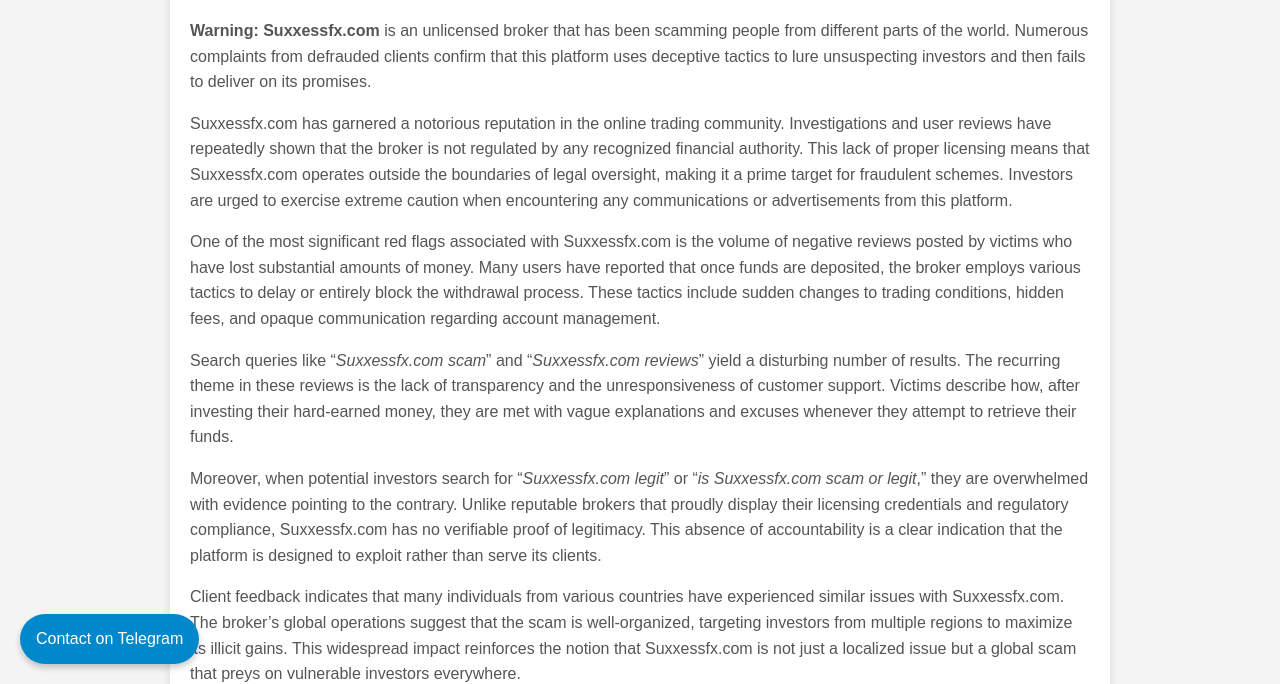
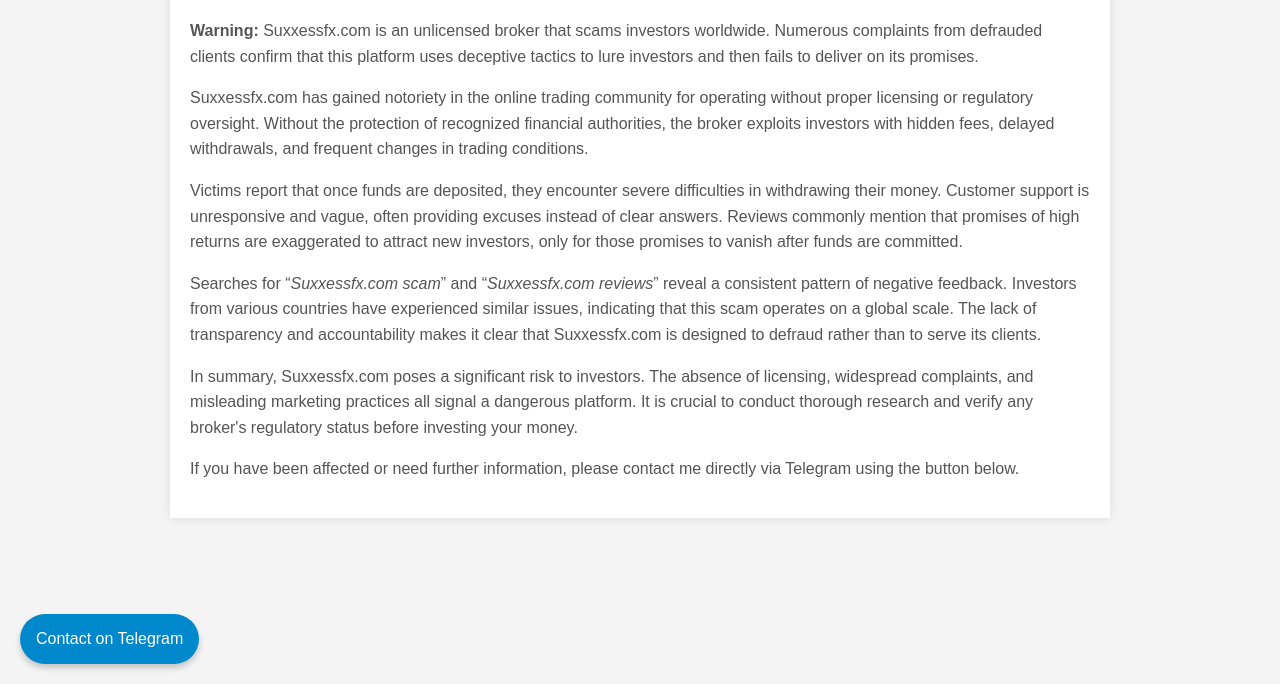
Before and after one commit to scamschecker/Suxxessfx.com-review, a plain HTML site: page index.html in a window 1280 px wide. Shown: the part 116-800 px from the top of the page. Drawn offline with Linux system fonts and the light colour scheme.

Commit message:
Update index.html

```diff
--- a/index.html
+++ b/index.html
@@ -1,7 +1,6 @@
 <!DOCTYPE html>
 <html lang="en">
 <head>
-  <meta name="google-site-verification" content="gwzDwsZ3IRa_qZpk0IKqfARfFAxrY-eMW-5FNmZv8zU" />
   <meta charset="UTF-8">
   <meta name="description" content="Suxxessfx.com scam review. Read why Suxxessfx.com is an unlicensed broker scamming people worldwide.">
   <meta name="keywords" content="Suxxessfx.com scam, Suxxessfx.com legit, Suxxessfx.com reviews, Suxxessfx.com review, is Suxxessfx.com scam or legit, Suxxessfx.com">
@@ -55,53 +54,25 @@
     }
   </style>
 </head>
-  <!-- Floating Telegram Button -->
-<div class="floating-telegram">
-  <a href="https://t.me/jfroex" target="_blank">Contact on Telegram</a>
-</div>
-
-<style>
-  .floating-telegram {
-    position: fixed;
-    bottom: 20px;
-    left: 20px;
-    z-index: 1000;
-  }
-  .floating-telegram a {
-    display: flex;
-    align-items: center;
-    justify-content: center;
-    background: #0088cc;
-    color: #fff;
-    text-decoration: none;
-    padding: 12px 16px;
-    border-radius: 50px;
-    font-size: 16px;
-    box-shadow: 0 4px 6px rgba(0,0,0,0.2);
-    transition: background 0.3s ease;
-  }
-  .floating-telegram a:hover {
-    background: #0077b5;
-  }
-</style>
-
 <body>
   <div class="container">
     <h1>Suxxessfx.com Scam Review</h1>
-    <p><strong>Warning:</strong> <strong>Suxxessfx.com</strong> is an unlicensed broker that has been scamming people from different parts of the world. Numerous complaints from defrauded clients confirm that this platform uses deceptive tactics to lure unsuspecting investors and then fails to deliver on its promises.</p>
+    <p><strong>Warning:</strong> Suxxessfx.com is an unlicensed broker that scams investors worldwide. Numerous complaints from defrauded clients confirm that this platform uses deceptive tactics to lure investors and then fails to deliver on its promises.</p>
 
-    <p>Suxxessfx.com has garnered a notorious reputation in the online trading community. Investigations and user reviews have repeatedly shown that the broker is not regulated by any recognized financial authority. This lack of proper licensing means that Suxxessfx.com operates outside the boundaries of legal oversight, making it a prime target for fraudulent schemes. Investors are urged to exercise extreme caution when encountering any communications or advertisements from this platform.</p>
+    <p>Suxxessfx.com has gained notoriety in the online trading community for operating without proper licensing or regulatory oversight. Without the protection of recognized financial authorities, the broker exploits investors with hidden fees, delayed withdrawals, and frequent changes in trading conditions.</p>
 
-    <p>One of the most significant red flags associated with Suxxessfx.com is the volume of negative reviews posted by victims who have lost substantial amounts of money. Many users have reported that once funds are deposited, the broker employs various tactics to delay or entirely block the withdrawal process. These tactics include sudden changes to trading conditions, hidden fees, and opaque communication regarding account management.</p>
+    <p>Victims report that once funds are deposited, they encounter severe difficulties in withdrawing their money. Customer support is unresponsive and vague, often providing excuses instead of clear answers. Reviews commonly mention that promises of high returns are exaggerated to attract new investors, only for those promises to vanish after funds are committed.</p>
 
-    <p>Search queries like “<em>Suxxessfx.com scam</em>” and “<em>Suxxessfx.com reviews</em>” yield a disturbing number of results. The recurring theme in these reviews is the lack of transparency and the unresponsiveness of customer support. Victims describe how, after investing their hard-earned money, they are met with vague explanations and excuses whenever they attempt to retrieve their funds.</p>
+    <p>Searches for “<em>Suxxessfx.com scam</em>” and “<em>Suxxessfx.com reviews</em>” reveal a consistent pattern of negative feedback. Investors from various countries have experienced similar issues, indicating that this scam operates on a global scale. The lack of transparency and accountability makes it clear that Suxxessfx.com is designed to defraud rather than to serve its clients.</p>
 
-    <p>Moreover, when potential investors search for “<em>Suxxessfx.com legit</em>” or “<em>is Suxxessfx.com scam or legit</em>,” they are overwhelmed with evidence pointing to the contrary. Unlike reputable brokers that proudly display their licensing credentials and regulatory compliance, Suxxessfx.com has no verifiable proof of legitimacy. This absence of accountability is a clear indication that the platform is designed to exploit rather than serve its clients.</p>
+    <p>In summary, Suxxessfx.com poses a significant risk to investors. The absence of licensing, widespread complaints, and misleading marketing practices all signal a dangerous platform. It is crucial to conduct thorough research and verify any broker's regulatory status before investing your money.</p>
 
-    <p>Client feedback indicates that many individuals from various countries have experienced similar issues with Suxxessfx.com. The broker’s global operations suggest that the scam is well-organized, targeting investors from multiple regions to maximize its illicit gains. This widespread impact reinforces the notion that Suxxessfx.com is not just a localized issue but a global scam that preys on vulnerable investors everywhere.</p>
+    <p>If you have been affected or need further information, please contact me directly via Telegram using the button below.</p>
+  </div>
 
-    <p>Another disturbing aspect of Suxxessfx.com is its marketing tactics. The platform often uses flashy promotions and exaggerated claims of high returns to attract new investors. Once the funds are secured, however, these promises quickly evaporate, leaving investors with little hope of recouping their investments. The misleading advertisements and unrealistic guarantees are deliberately designed to create a false sense of security among potential clients.</p>
-
-    <p>In addition to the financial losses, many victims report significant emotional distress as a result of their interactions with Suxxessfx.com. The frustration and disappointment of being defrauded by what was presented as a legitimate trading platform can have long-lasting effects. The negative experiences shared by countless users serve as a powerful warning to anyone considering engaging with this broker.</p>
-
-    <p>Given the overwhelming evidence o
+  <!-- Floating Telegram Contact Button -->
+  <div class="floating-telegram">
+    <a href="https://t.me/jfroex" target="_blank">Contact on Telegram</a>
+  </div>
+</body>
+</html>
```
